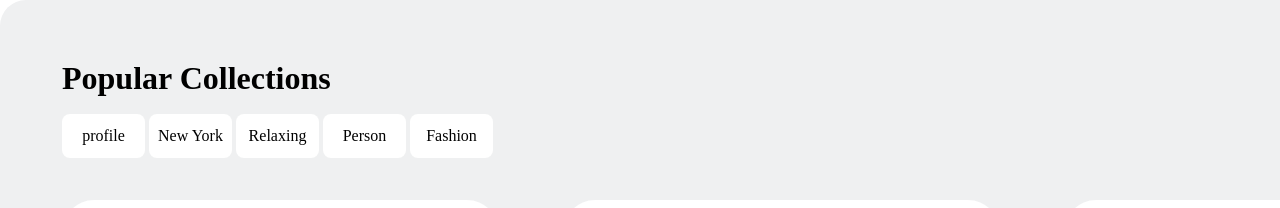
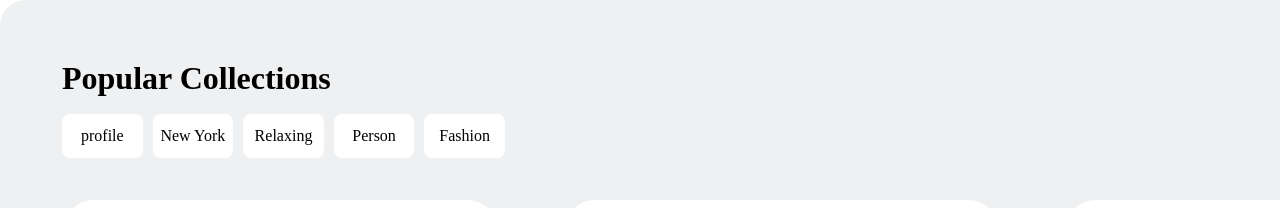
Before and after one commit to vuthedam/BTVN-DAMVT-CODEFARM, a plain HTML site: page task03/index.html in a window 1280 px wide. Shown: the top 208 px of the page. Drawn offline with Linux system fonts and the light colour scheme.

Commit message:
update task03

```diff
--- a/task03/index.css
+++ b/task03/index.css
@@ -12,6 +12,11 @@
   top: 216px;
   left: 18px;
   background-color: #eff0f1;
+}
+.menu-button {
+  display: flex;
+  gap: 10px;
+  justify-content: center;
 }
 .nav {
   width: 443px;
```
